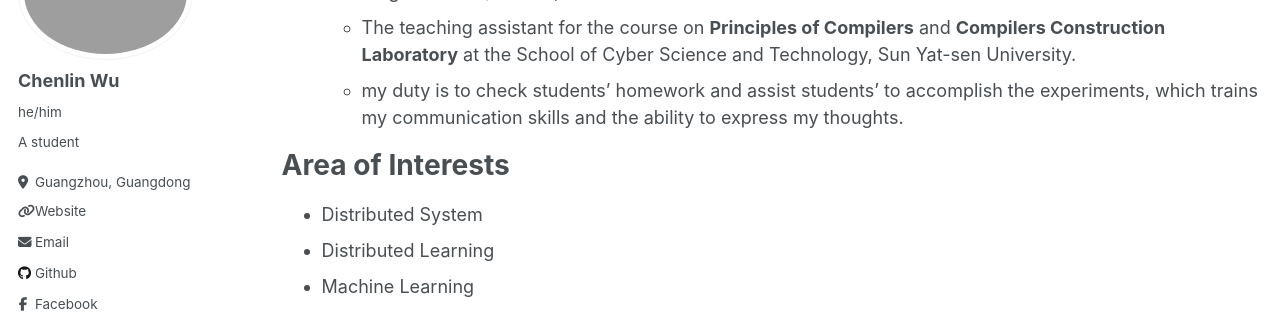
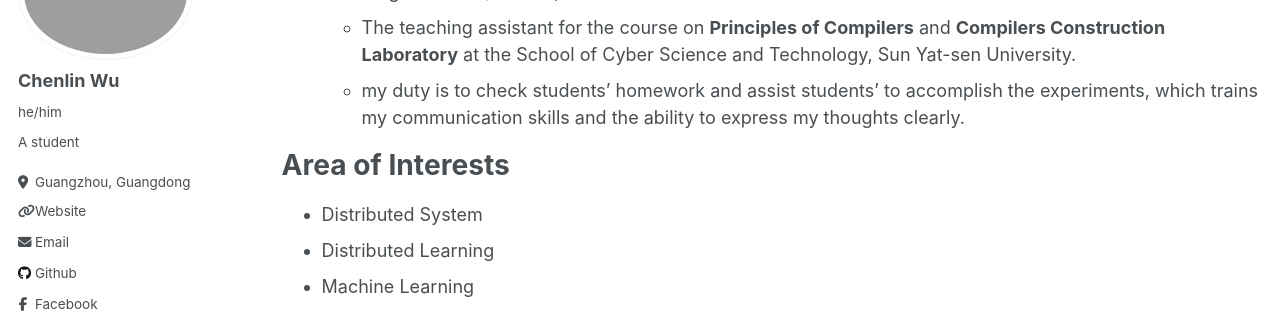
Before and after one commit to Michael112233/Michael112233.github.io, a Jekyll site: the page built from _pages/cv.md, in a window 1280 px wide and 900 px high, scrolled down 1303 px. Shown: the part 180-493 px from the top of the window. Built offline with Jekyll 4.4.1, drawn with Linux system fonts in a browser that asks for light colours.

Commit message:
modified:   _pages/cv.md

```diff
--- a/_pages/cv.md
+++ b/_pages/cv.md
@@ -47,7 +47,7 @@ Other Experience
 ======
 * Teaching Assistant(CSE312, CSE314) Feb 2024 - Jul 2024
   * The teaching assistant for the course on **Principles of Compilers** and **Compilers Construction Laboratory** at the School of Cyber Science and Technology, Sun Yat-sen University.
-  * my duty is to check students' homework and assist students' to accomplish the experiments, which trains my communication skills and the ability to express my thoughts.
+  * my duty is to check students' homework and assist students' to accomplish the experiments, which trains my communication skills and the ability to express my thoughts clearly.
 
 Area of Interests
 ======
```
